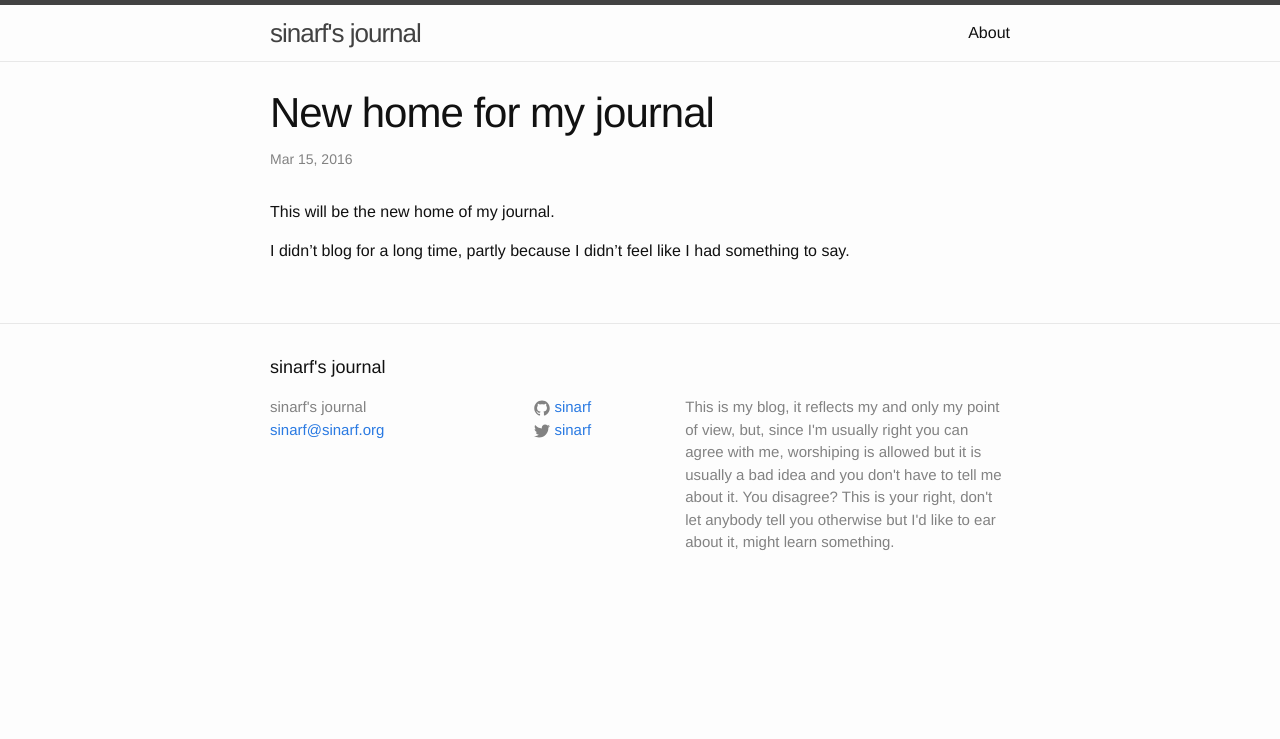
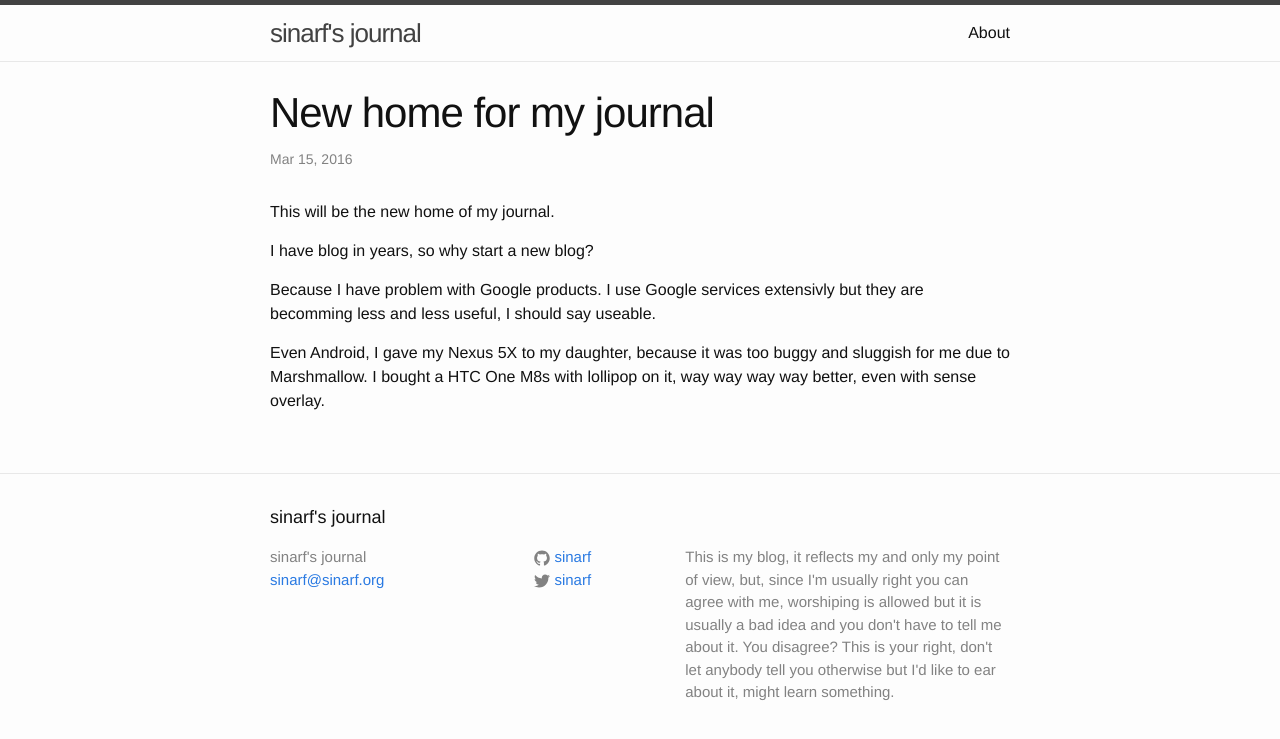
Before and after one commit to sinarf/blog, a Jekyll site: the page built from _posts/2016-03-15-newhome.md, in a window 1280 px wide. Shown: the top 739 px of the page. Built offline with Jekyll 4.4.1, drawn with Linux system fonts in a browser that asks for light colours; comment, search, counter and statistics services are not loaded.

Commit message:
Update premier post

```diff
--- a/_posts/2016-03-15-newhome.md
+++ b/_posts/2016-03-15-newhome.md
@@ -1,10 +1,15 @@
 ---
  layout: post
  title:  "New home for my journal"
- date:   2016-03-15 12:01:50 +0100
+ date:   2016-03-15 20:01:50 +0100
  categories: blog
 ---
 
 This will be the new home of my journal.
 
-I didn't blog for a long time, partly because I didn't feel like I had something to say.
+I have blog in years, so why start a new blog?
+
+Because I have problem with Google products. I use Google services extensivly but they are becomming less and less useful, I should say useable.
+
+Even Android, I gave my Nexus 5X to my daughter, because it was too buggy and sluggish for me due to Marshmallow.
+I bought a HTC One M8s with lollipop on it, way way way way better, even with sense overlay.
```
